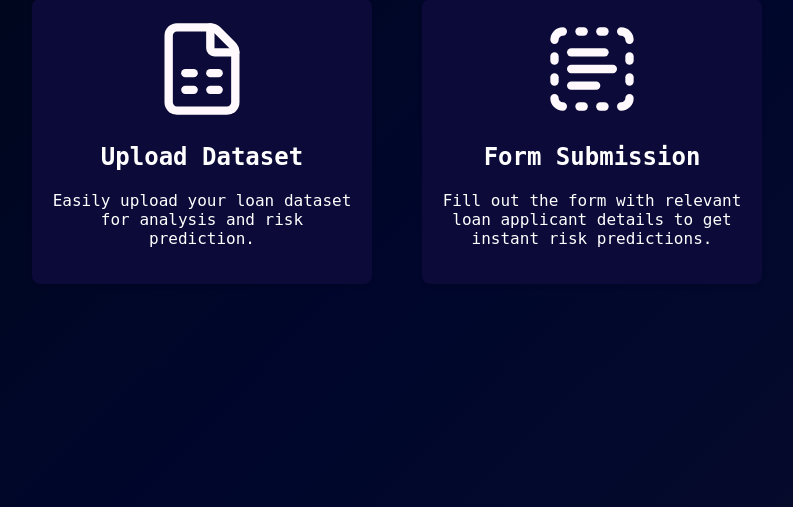
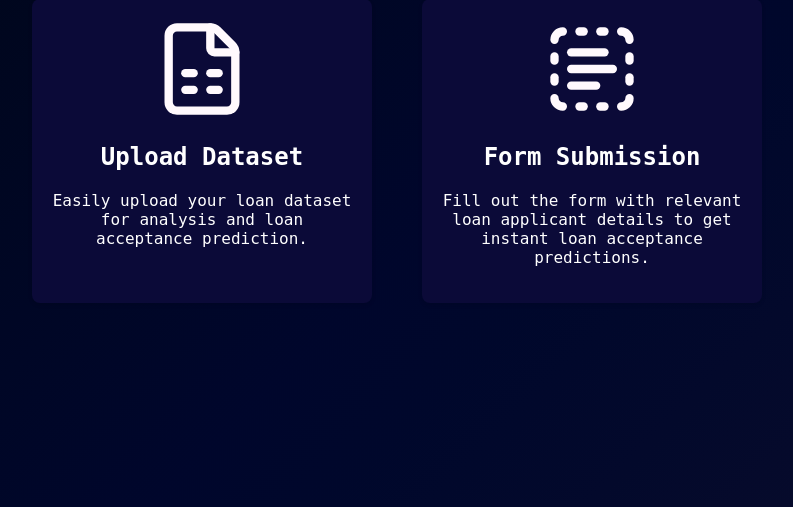
Before and after one commit to ZyroGlitch/Software---Loan-Risk-Prediction, a Flask app: page /dashboard in a window 1280 px wide. Shown: the part 142-649 px from the top of the page, without its empty margins (243-1036 px from the left). Run offline with Flask 3, Linux system fonts and the light colour scheme.

Commit message:
Final Commit

```diff
--- a/templates/prediction-dashboard.html
+++ b/templates/prediction-dashboard.html
@@ -28,7 +28,8 @@
             />
             <h2 class="item-title">Upload Dataset</h2>
             <p class="item-description">
-              Easily upload your loan dataset for analysis and risk prediction.
+              Easily upload your loan dataset for analysis and loan acceptance
+              prediction.
             </p>
           </a>
           <a href="/get-started" class="grid-item">
@@ -39,7 +40,7 @@
             <h2 class="item-title">Form Submission</h2>
             <p class="item-description">
               Fill out the form with relevant loan applicant details to get
-              instant risk predictions.
+              instant loan acceptance predictions.
             </p>
           </a>
         </div>
```
